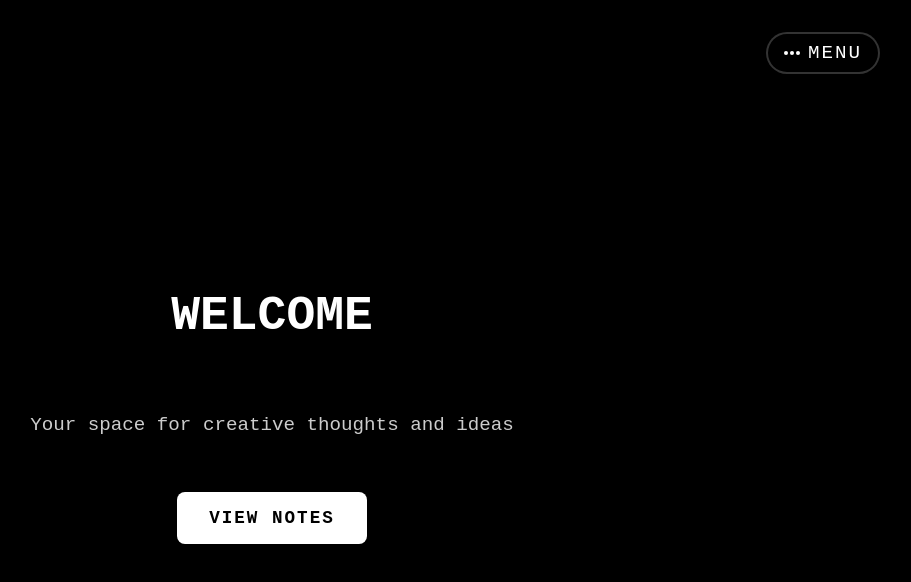
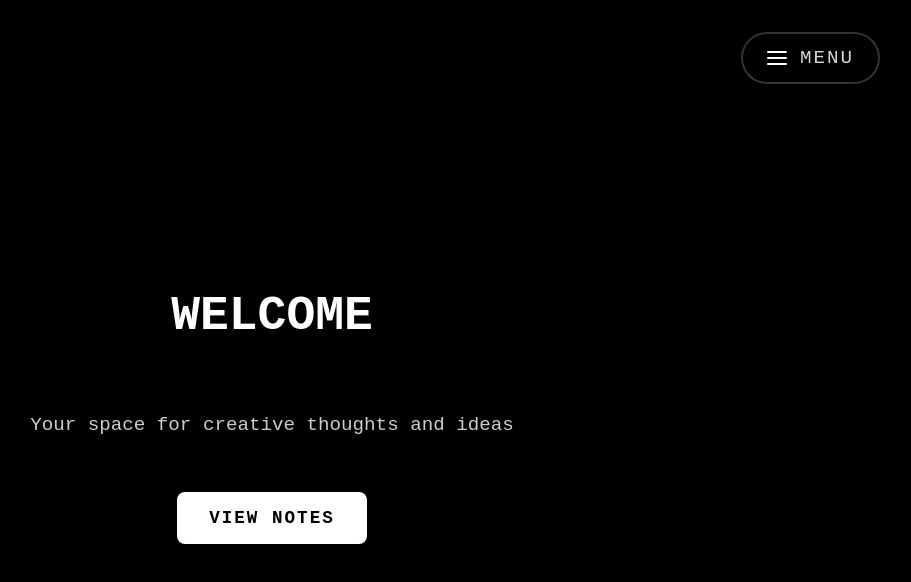
Before and after one commit to vinividivicilala/lolo, a Next.js app in the folder faq/: page / in a window 1280 px wide. Shown: the top 582 px of the page, without its empty margins (368-1279 px from the left). Built offline with nearby package versions, Linux system fonts and the light colour scheme; a web font is replaced by a local one.

Commit message:
Update page.tsx

```diff
--- a/faq/app/page.tsx
+++ b/faq/app/page.tsx
@@ -22,52 +22,6 @@ export default function HomePage(): React.JSX.Element {
     return () => clearTimeout(timer);
   }, []);
 
-  useEffect(() => {
-    if (showMenu && menuRef.current) {
-      // GSAP Animation for menu items
-      const tl = gsap.timeline();
-
-      // Animate menu items
-      tl.fromTo(".menu-item",
-        {
-          x: -100,
-          opacity: 0,
-        },
-        {
-          x: 0,
-          opacity: 1,
-          duration: 0.8,
-          stagger: 0.1,
-          ease: "power3.out"
-        }
-      );
-    }
-  }, [showMenu]);
-
-  // GSAP Animation for menu button
-  useEffect(() => {
-    if (menuButtonRef.current && !showLoading) {
-      const menuText = menuButtonRef.current;
-
-      // Initial animation when component mounts
-      gsap.fromTo(menuText,
-        {
-          opacity: 0,
-          y: -20,
-          rotation: -10
-        },
-        {
-          opacity: 1,
-          y: 0,
-          rotation: 0,
-          duration: 1,
-          delay: 1.2,
-          ease: "elastic.out(1, 0.5)"
-        }
-      );
-    }
-  }, [showLoading]);
-
   const navigateToNotes = () => {
     setShowLoading(true);
     setTimeout(() => {
@@ -79,125 +33,17 @@ export default function HomePage(): React.JSX.Element {
     setShowMenu(!showMenu);
   };
 
-  const handleMenuHover = () => {
-    if (!menuButtonRef.current) return;
-
-    setIsMenuHovered(true);
-
-    // Hover animation
-    gsap.to(menuButtonRef.current, {
-      scale: 1.1,
-      color: "#CCFF00",
-      duration: 0.3,
-      ease: "power2.out"
-    });
-
-    // Add floating animation
-    gsap.to(menuButtonRef.current, {
-      y: -5,
-      duration: 0.6,
-      ease: "power1.inOut",
-      yoyo: true,
-      repeat: -1
-    });
-
-    // Add glow effect
-    gsap.to(menuButtonRef.current, {
-      textShadow: "0 0 10px #CCFF00, 0 0 20px #CCFF00",
-      duration: 0.4,
-      ease: "power2.out"
-    });
-  };
-
-  const handleMenuLeave = () => {
-    if (!menuButtonRef.current) return;
-
-    setIsMenuHovered(false);
-
-    // Reset hover animation
-    gsap.to(menuButtonRef.current, {
-      scale: 1,
-      color: "white",
-      duration: 0.3,
-      ease: "power2.out"
-    });
-
-    // Stop floating animation
-    gsap.killTweensOf(menuButtonRef.current);
-    gsap.to(menuButtonRef.current, {
-      y: 0,
-      duration: 0.3,
-      ease: "power2.out"
-    });
-
-    // Remove glow effect
-    gsap.to(menuButtonRef.current, {
-      textShadow: "0 0 0px rgba(255,255,255,0)",
-      duration: 0.4,
-      ease: "power2.out"
-    });
-  };
-
-  const handleMenuClick = () => {
-    if (!menuButtonRef.current) return;
-
-    // Click animation
-    gsap.to(menuButtonRef.current, {
-      scale: 0.9,
-      duration: 0.1,
-      ease: "power2.out",
-      onComplete: () => {
-        gsap.to(menuButtonRef.current, {
-          scale: 1,
-          duration: 0.2,
-          ease: "elastic.out(1, 0.5)"
-        });
-      }
-    });
-
-    // Ripple effect
-    gsap.to(menuButtonRef.current, {
-      rotation: 360,
-      duration: 0.6,
-      ease: "power2.out"
-    });
-
-    // Color flash
-    gsap.to(menuButtonRef.current, {
-      color: "#FF00FF",
-      duration: 0.1,
-      onComplete: () => {
-        gsap.to(menuButtonRef.current, {
-          color: isMenuHovered ? "#CCFF00" : "white",
-          duration: 0.3,
-          ease: "power2.out"
-        });
-      }
-    });
-
-    toggleMenu();
-  };
-
-  const menuItems = [
-    { name: "HOME", delay: 0.3 },
-    { name: "WORK", delay: 0.4 },
-    { name: "ABOUT", delay: 0.5 },
-    { name: "CONTACT", delay: 0.6 }
-  ];
-
   // Variants for modern animations
   const menuVariants = {
     closed: {
-      scaleY: 0,
-      transformOrigin: "top",
+      clipPath: "circle(0% at 95% 5%)",
       transition: {
         duration: 0.8,
         ease: [0.76, 0, 0.24, 1]
       }
     },
     open: {
-      scaleY: 1,
-      transformOrigin: "top",
+      clipPath: "circle(150% at 95% 5%)",
       transition: {
         duration: 0.8,
         ease: [0.76, 0, 0.24, 1]
@@ -218,7 +64,7 @@ export default function HomePage(): React.JSX.Element {
       opacity: 1,
       transition: {
         duration: 0.8,
-        delay: 0.1 * i,
+        delay: 0.1 + (i * 0.1),
         ease: "circOut"
       }
     })
@@ -227,8 +73,8 @@ export default function HomePage(): React.JSX.Element {
   const closeButtonVariants = {
     closed: {
       opacity: 0,
-      rotate: -180,
-      scale: 0.5
+      rotate: -90,
+      scale: 0
     },
     open: {
       opacity: 1,
@@ -236,11 +82,55 @@ export default function HomePage(): React.JSX.Element {
       scale: 1,
       transition: {
         duration: 0.6,
-        delay: 0.3,
+        delay: 0.4,
         ease: "backOut"
       }
     }
   };
+
+  const menuButtonVariants = {
+    initial: {
+      opacity: 0,
+      y: -20
+    },
+    animate: {
+      opacity: 1,
+      y: 0,
+      transition: {
+        duration: 0.8,
+        delay: 1.2,
+        ease: "easeOut"
+      }
+    },
+    hover: {
+      scale: 1.1,
+      color: "#CCFF00",
+      textShadow: "0 0 10px #CCFF00, 0 0 20px #CCFF00",
+      y: [0, -5, 0],
+      transition: {
+        duration: 0.6,
+        y: {
+          duration: 0.8,
+          repeat: Infinity,
+          ease: "easeInOut"
+        }
+      }
+    },
+    tap: {
+      scale: 0.95,
+      rotate: 360,
+      transition: {
+        duration: 0.3
+      }
+    }
+  };
+
+  const menuItems = [
+    { name: "HOME", delay: 0.3 },
+    { name: "WORK", delay: 0.4 },
+    { name: "ABOUT", delay: 0.5 },
+    { name: "CONTACT", delay: 0.6 }
+  ];
 
   return (
     <div style={{
@@ -258,12 +148,9 @@ export default function HomePage(): React.JSX.Element {
       WebkitFontSmoothing: 'antialiased',
       MozOsxFontSmoothing: 'grayscale'
     }}>
-      {/* Menu Button with GSAP Animations */}
-      <div
-        ref={menuButtonRef}
-        onClick={handleMenuClick}
-        onMouseEnter={handleMenuHover}
-        onMouseLeave={handleMenuLeave}
+      {/* Menu Button with Framer Motion */}
+      <motion.div
+        onClick={toggleMenu}
         style={{
           position: 'absolute',
           top: '2rem',
@@ -275,45 +162,85 @@ export default function HomePage(): React.JSX.Element {
           fontFamily: 'Arame Mono, monospace',
           letterSpacing: '2px',
           zIndex: 20,
-          padding: '0.5rem 1rem',
-          WebkitFontSmoothing: 'antialiased',
-          MozOsxFontSmoothing: 'grayscale',
-          borderRadius: '25px',
+          padding: '0.8rem 1.5rem',
+          borderRadius: '50px',
           border: '2px solid rgba(255,255,255,0.2)',
           background: 'rgba(0,0,0,0.3)',
           backdropFilter: 'blur(10px)',
-          transition: 'all 0.3s ease',
           display: 'flex',
           alignItems: 'center',
-          gap: '0.5rem'
+          gap: '0.8rem'
+        }}
+        variants={menuButtonVariants}
+        initial="initial"
+        animate="animate"
+        whileHover="hover"
+        whileTap="tap"
+      >
+        {/* Animated hamburger icon */}
+        <motion.div
+          style={{
+            display: 'flex',
+            flexDirection: 'column',
+            gap: '4px',
+            width: '20px'
+          }}
+          animate={showMenu ? "open" : "closed"}
+        >
+          <motion.span
+            style={{
+              width: '100%',
+              height: '2px',
+              backgroundColor: 'currentColor',
+              borderRadius: '2px'
+            }}
+            variants={{
+              closed: { rotate: 0, y: 0 },
+              open: { rotate: 45, y: 6 }
+            }}
+            transition={{ duration: 0.3 }}
+          />
+          <motion.span
+            style={{
+              width: '100%',
+              height: '2px',
+              backgroundColor: 'currentColor',
+              borderRadius: '2px'
+            }}
+            variants={{
+              closed: { opacity: 1 },
+              open: { opacity: 0 }
+            }}
+            transition={{ duration: 0.3 }}
+          />
+          <motion.span
+            style={{
+              width: '100%',
+              height: '2px',
+              backgroundColor: 'currentColor',
+              borderRadius: '2px'
+            }}
+            variants={{
+              closed: { rotate: 0, y: 0 },
+              open: { rotate: -45, y: -6 }
+            }}
+            transition={{ duration: 0.3 }}
+          />
+        </motion.div>
+
+        <motion.span
+          animate={{
+            opacity: [1, 0.7, 1],
+            transition: {
+              duration: 2,
+              repeat: Infinity,
+              ease: "easeInOut"
+            }
           }}
         >
-        {/* Animated dots */}
-        <div className="menu-dots" style={{
-          display: 'flex',
-          gap: '2px'
-        }}>
-          <div style={{
-            width: '4px',
-            height: '4px',
-            borderRadius: '50%',
-            backgroundColor: 'currentColor'
-          }}></div>
-          <div style={{
-            width: '4px',
-            height: '4px',
-            borderRadius: '50%',
-            backgroundColor: 'currentColor'
-          }}></div>
-          <div style={{
-            width: '4px',
-            height: '4px',
-            borderRadius: '50%',
-            backgroundColor: 'currentColor'
-          }}></div>
-        </div>
           MENU
-      </div>
+        </motion.span>
+      </motion.div>
 
       {/* Menu Overlay */}
       <AnimatePresence>
@@ -350,17 +277,14 @@ export default function HomePage(): React.JSX.Element {
                   color: 'black',
                   fontFamily: 'Arame Mono, monospace',
                   lineHeight: 1,
-                  letterSpacing: '1px',
-                  WebkitFontSmoothing: 'antialiased',
-                  MozOsxFontSmoothing: 'grayscale'
+                  letterSpacing: '1px'
                 }}
                 initial={{ opacity: 0, y: -20 }}
                 animate={{ opacity: 1, y: 0 }}
                 exit={{ opacity: 0, y: -20 }}
                 transition={{
                   duration: 0.6,
-                  delay: 0.4,
-                  ease: "easeOut"
+                  delay: 0.4
                 }}
               >
                 PORTFOLIO
@@ -374,22 +298,20 @@ export default function HomePage(): React.JSX.Element {
                 justifyContent: 'center',
                 paddingLeft: '2rem'
               }}>
-                {/* Menu Items - Very tight spacing */}
+                {/* Menu Items */}
                 <div style={{
                   display: 'flex',
                   flexDirection: 'column',
-                  gap: '0rem'
+                  gap: '0.5rem'
                 }}>
                   {menuItems.map((item, index) => (
                     <motion.div
                       key={item.name}
-                      className="menu-item"
                       style={{
                         position: 'relative',
                         cursor: 'pointer',
                         display: 'flex',
-                        alignItems: 'center',
-                        justifyContent: 'space-between'
+                        alignItems: 'center'
                       }}
                       onMouseEnter={() => setHoveredItem(item.name)}
                       onMouseLeave={() => setHoveredItem(null)}
@@ -404,42 +326,46 @@ export default function HomePage(): React.JSX.Element {
                       }}
                     >
                       {/* Menu Text */}
-                      <div style={{
-                        fontSize: '3.5rem',
-                        fontWeight: '400',
+                      <motion.div
+                        style={{
+                          fontSize: '4rem',
+                          fontWeight: '700',
                           color: 'black',
                           fontFamily: 'Arame Mono, monospace',
-                        lineHeight: 0.8,
-                        letterSpacing: '0.5px',
+                          lineHeight: 0.9,
+                          letterSpacing: '-1px',
                           textTransform: 'uppercase',
-                        padding: '0rem 0',
-                        margin: '0rem 0',
                           display: 'flex',
                           alignItems: 'center',
                           gap: '1rem'
-                      }}>
+                        }}
+                        whileHover={{
+                          color: '#000',
+                          transition: { duration: 0.2 }
+                        }}
+                      >
                         {item.name}
 
-                        {/* Arrow SVG - Visible only on hover */}
+                        {/* Animated Arrow */}
                         <motion.div
-                          initial={{ opacity: 0, x: -10 }}
+                          initial={{ opacity: 0, scale: 0 }}
                           animate={{
                             opacity: hoveredItem === item.name ? 1 : 0,
-                            x: hoveredItem === item.name ? 0 : -10
+                            scale: hoveredItem === item.name ? 1 : 0
                           }}
-                          transition={{ duration: 0.3, ease: "easeOut" }}
+                          transition={{ duration: 0.3 }}
                           style={{
                             display: 'flex',
                             alignItems: 'center'
                           }}
                         >
                           <svg
-                            width="28"
-                            height="28"
+                            width="32"
+                            height="32"
                             viewBox="0 0 24 24"
                             fill="none"
                             stroke="currentColor"
-                            strokeWidth="2.5"
+                            strokeWidth="3"
                             strokeLinecap="round"
                             strokeLinejoin="round"
                           >
@@ -447,7 +373,7 @@ export default function HomePage(): React.JSX.Element {
                             <polyline points="12 5 19 12 12 19" />
                           </svg>
                         </motion.div>
-                      </div>
+                      </motion.div>
                     </motion.div>
                   ))}
                 </div>
@@ -459,10 +385,10 @@ export default function HomePage(): React.JSX.Element {
               onClick={toggleMenu}
               style={{
                 position: 'fixed',
-                top: '1.5rem',
-                right: '1.5rem',
-                width: '80px',
-                height: '80px',
+                top: '2rem',
+                right: '2rem',
+                width: '60px',
+                height: '60px',
                 borderRadius: '50%',
                 border: 'none',
                 backgroundColor: 'black',
@@ -483,35 +409,22 @@ export default function HomePage(): React.JSX.Element {
               }}
               whileTap={{ scale: 0.9 }}
             >
-              <svg
-                width="40"
-                height="40"
-                viewBox="0 0 40 40"
+              <motion.svg
+                width="24"
+                height="24"
+                viewBox="0 0 24 24"
                 fill="none"
                 stroke="#CCFF00"
                 strokeWidth="3"
                 strokeLinecap="round"
                 strokeLinejoin="round"
+                initial={{ rotate: 0 }}
+                whileHover={{ rotate: 90 }}
+                transition={{ duration: 0.3 }}
               >
-                <motion.line
-                  x1="12"
-                  y1="12"
-                  x2="28"
-                  y2="28"
-                  initial={{ scale: 0 }}
-                  animate={{ scale: 1 }}
-                  transition={{ delay: 0.4, duration: 0.3 }}
-                />
-                <motion.line
-                  x1="28"
-                  y1="12"
-                  x2="12"
-                  y2="28"
-                  initial={{ scale: 0 }}
-                  animate={{ scale: 1 }}
-                  transition={{ delay: 0.5, duration: 0.3 }}
-                />
-              </svg>
+                <line x1="18" y1="6" x2="6" y2="18" />
+                <line x1="6" y1="6" x2="18" y2="18" />
+              </motion.svg>
             </motion.button>
           </>
         )}
@@ -536,7 +449,7 @@ export default function HomePage(): React.JSX.Element {
             initial={{ opacity: 1 }}
             exit={{
               opacity: 0,
-              transition: { duration: 0.6, ease: "easeInOut" }
+              transition: { duration: 0.6 }
             }}
           >
             <motion.div
@@ -546,29 +459,22 @@ export default function HomePage(): React.JSX.Element {
                 color: 'white',
                 fontFamily: 'Arame Mono, monospace',
                 textAlign: 'center',
-                letterSpacing: '8px',
-                position: 'relative'
+                letterSpacing: '8px'
               }}
               initial={{
                 scale: 0.5,
                 opacity: 0,
-                rotateY: 180,
                 filter: 'blur(20px)'
               }}
               animate={{
-                scale: [0.8, 1.1, 1],
-                opacity: [0, 1, 1],
-                rotateY: [180, 0, 0],
-                filter: ['blur(20px)', 'blur(5px)', 'blur(0px)'],
-                textShadow: [
-                  '0 0 0px rgba(255,255,255,0)',
-                  '0 0 30px rgba(255,255,255,0.8)',
-                  '0 0 20px rgba(255,255,255,0.4)'
-                ]
+                scale: 1,
+                opacity: 1,
+                filter: 'blur(0px)',
+                textShadow: '0 0 20px rgba(255,255,255,0.4)'
               }}
               transition={{
                 duration: 2,
-                ease: [0.25, 0.46, 0.45, 0.94]
+                ease: "easeOut"
               }}
             >
               WELCOME
@@ -590,7 +496,7 @@ export default function HomePage(): React.JSX.Element {
             }}
             initial={{ opacity: 0, y: 20 }}
             animate={{ opacity: 1, y: 0 }}
-            transition={{ duration: 0.8, ease: "easeOut" }}
+            transition={{ duration: 0.8 }}
           >
             <motion.h1
               style={{
```
Lines whose indentation alone changed are shown as unchanged.
